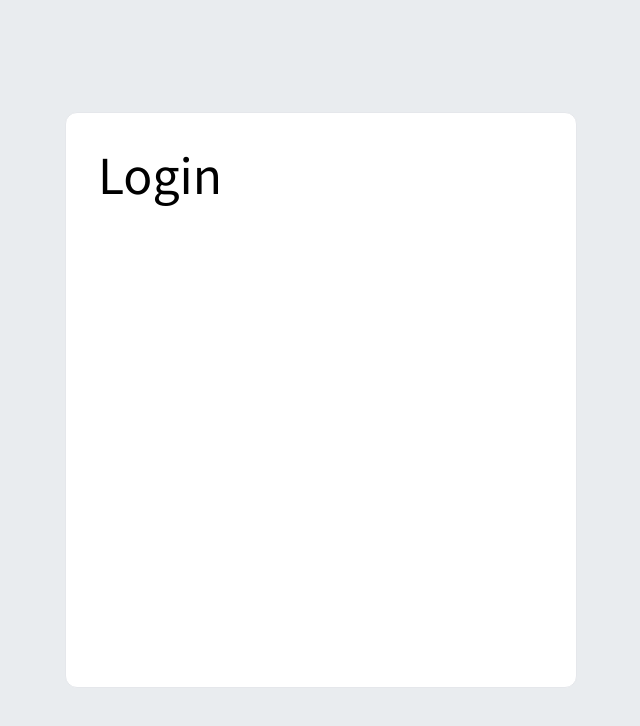
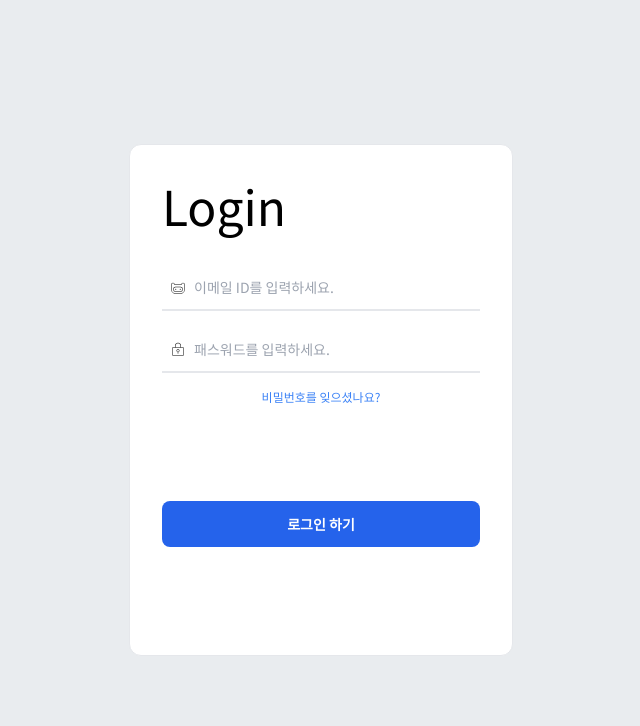
Before and after one commit to semanticist21/web-tbd-frontend, a Next.js app: page /login in a window 1280 px wide. Shown: the top 726 px of the page, without its empty margins (319-959 px from the left). Built offline with nearby package versions, Linux system fonts and the light colour scheme.

Commit message:
🚧 component

```diff
--- a/src/app/layout.tsx
+++ b/src/app/layout.tsx
@@ -1,6 +1,6 @@
+import '@/styles/globals.css'
+import type { Metadata } from 'next'
 import { Noto_Sans_KR } from 'next/font/google'
-import type { Metadata } from 'next'
-import '@/styles/globals.css'
 
 const notoSansKr = Noto_Sans_KR({
   subsets: ['latin'],
--- a/src/app/login/page.tsx
+++ b/src/app/login/page.tsx
@@ -1,12 +1,37 @@
-import { Input } from '@chakra-ui/react'
+'use client'
+
+import Button from '@/components/common/button'
+import Input from '@/components/common/input'
+import InputPassword from '@/components/common/input_password'
+import Link from 'next/link'
+import { PiLockKeyThin } from 'react-icons/pi'
+import { PiFinnTheHumanThin } from 'react-icons/pi'
 
 const LoginPage = () => {
   return (
     <div className="h-dvh flex items-center justify-center overflow-auto p-8">
-      <div className="w-128 h-144 bg-white rounded-xl px-8 py-6 border">
+      <div className="w-96 h-128 bg-white rounded-xl px-8 py-6 border flex flex-col">
         <h1 className="text-h1">Login</h1>
 
-        <Input variant="flushed"></Input>
+        <div className="flex flex-col space-y-4 mt-6">
+          <Input
+            placeholder="이메일 ID를 입력하세요."
+            icon={<PiFinnTheHumanThin />}
+            onClear={() => {}}
+          />
+
+          <InputPassword
+            placeholder="패스워드를 입력하세요."
+            icon={<PiLockKeyThin />}
+          />
+
+          <Link className="text-blue-500 text-xs text-center" href="/">
+            비밀번호를 잊으셨나요?
+          </Link>
+        </div>
+        <Button className="flex justify-center w-full mt-24" onClick={() => {}}>
+          로그인 하기
+        </Button>
       </div>
     </div>
   )
--- /dev/null
+++ b/src/components/common/button.tsx
@@ -0,0 +1,30 @@
+import { IComponent } from '@/interface/IComponent'
+import { cn } from '@/util/cn'
+import { ClassValue } from 'clsx'
+import { PropsWithChildren, forwardRef } from 'react'
+
+interface ButtonProps extends PropsWithChildren, IComponent {
+  onClick?: () => void
+}
+
+const Button = forwardRef<HTMLButtonElement, ButtonProps>(
+  ({ className: classNames, children, onClick }: ButtonProps, ref) => {
+    return (
+      <button
+        className={cn(
+          'py-3 px-4 inline-flex items-center gap-x-2 text-sm font-semibold rounded-lg border border-transparent bg-blue-600 text-white hover:bg-blue-700 disabled:opacity-50 disabled:pointer-events-none dark:focus:outline-none dark:focus:ring-1 dark:focus:ring-gray-600',
+          classNames
+        )}
+        type="button"
+        ref={ref}
+        onClick={onClick}
+      >
+        {children}
+      </button>
+    )
+  }
+)
+
+Button.displayName = 'Button'
+
+export default Button
--- /dev/null
+++ b/src/components/common/input.tsx
@@ -0,0 +1,50 @@
+import { IComponent } from '@/interface/IComponent'
+import { cn } from '@/util/cn'
+import { ReactNode, forwardRef } from 'react'
+import { AiTwotoneCloseCircle } from 'react-icons/ai'
+
+interface InputProps extends IComponent {
+  placeholder?: string
+  value?: string
+  onChange?: () => void
+  icon?: ReactNode
+  onClear?: () => void
+}
+
+/**
+ * @link https://preline.co/docs/input.html
+ */
+const Input = forwardRef<HTMLDivElement, InputProps>(
+  ({
+    className: classNames,
+    placeholder,
+    value,
+    onChange,
+    icon,
+    onClear,
+  }: InputProps) => {
+    return (
+      <div className={cn('relative', classNames)}>
+        <input
+          className="peer py-3 pe-0 ps-8 block w-full bg-transparent border-t-transparent border-b-2 border-x-transparent border-b-gray-200 text-sm focus:border-t-transparent focus:border-x-transparent focus:border-b-blue-500 focus:ring-0 disabled:opacity-50 disabled:pointer-events-none dark:border-b-gray-700 dark:text-gray-400 dark:focus:ring-gray-600 dark:focus:border-b-gray-600 outline-none"
+          type="email"
+          value={value}
+          placeholder={placeholder}
+          onChange={onChange}
+        />
+        <div className="absolute inset-y-0 start-0 flex items-center pointer-events-none ps-2 peer-disabled:opacity-50 peer-disabled:pointer-events-none">
+          {icon}
+        </div>
+        {onClear && value && (
+          <button className="absolute end-1 top-4 flex items-center ps-2 peer-disabled:hidden hover:opacity-50 opacity-80">
+            <AiTwotoneCloseCircle />
+          </button>
+        )}
+      </div>
+    )
+  }
+)
+
+Input.displayName = 'Input'
+
+export default Input
--- /dev/null
+++ b/src/components/common/input_password.tsx
@@ -0,0 +1,54 @@
+import { IComponent } from '@/interface/IComponent'
+import { cn } from '@/util/cn'
+import { ClassValue } from 'clsx'
+import { ReactNode, forwardRef } from 'react'
+import { AiTwotoneCloseCircle } from 'react-icons/ai'
+
+interface InputProps extends IComponent {
+  placeholder?: string
+  value?: string
+  onChange?: () => void
+  icon?: ReactNode
+  onClear?: () => void
+}
+
+/**
+ * @link https://preline.co/docs/input.html
+ */
+const InputPassword = forwardRef<HTMLDivElement, InputProps>(
+  (
+    {
+      className: classNames,
+      placeholder,
+      value,
+      onChange,
+      icon,
+      onClear,
+    }: InputProps,
+    ref
+  ) => {
+    return (
+      <div className={cn('relative', classNames)} ref={ref}>
+        <input
+          className="peer py-3 pe-0 ps-8 block w-full bg-transparent border-t-transparent border-b-2 border-x-transparent border-b-gray-200 text-sm focus:border-t-transparent focus:border-x-transparent focus:border-b-blue-500 focus:ring-0 disabled:opacity-50 disabled:pointer-events-none dark:border-b-gray-700 dark:text-gray-400 dark:focus:ring-gray-600 dark:focus:border-b-gray-600 outline-none"
+          type="password"
+          value={value}
+          placeholder={placeholder}
+          onChange={onChange}
+        />
+        <div className="absolute inset-y-0 start-0 flex items-center pointer-events-none ps-2 peer-disabled:opacity-50 peer-disabled:pointer-events-none">
+          {icon}
+        </div>
+        {onClear && value && (
+          <button className="absolute end-1 top-4 flex items-center ps-2 peer-disabled:hidden hover:opacity-50 opacity-80">
+            <AiTwotoneCloseCircle />
+          </button>
+        )}
+      </div>
+    )
+  }
+)
+
+InputPassword.displayName = 'InputPassword'
+
+export default InputPassword
--- /dev/null
+++ b/src/interface/IComponent.ts
@@ -0,0 +1,5 @@
+import { ClassValue } from 'clsx'
+
+export interface IComponent {
+  className?: ClassValue
+}
--- a/src/styles/font.css
+++ b/src/styles/font.css
@@ -1,4 +1,4 @@
 @font-face {
-  font-family: 'anta, sans-serif';
-  src: url(~@/assets/font/Anta/Anta-Regular.ttf);
+  font-family: 'anta';
+  src: url(~@/assets/font/anta/Anta-Regular.ttf);
 }
--- /dev/null
+++ b/src/util/cn.ts
@@ -0,0 +1,9 @@
+import clsx, { ClassValue } from 'clsx'
+import { twMerge } from 'tailwind-merge'
+
+/**
+ *
+ * @param classValues
+ * @returns new classnames after removing redundant classes
+ */
+export const cn = (...classValues: ClassValue[]) => twMerge(clsx(classValues))
```
Also changed, not shown: package.json (+5 -5 lines), .prettierrc.cjs, 2 other files (tests, documents, lock files or other folders).
